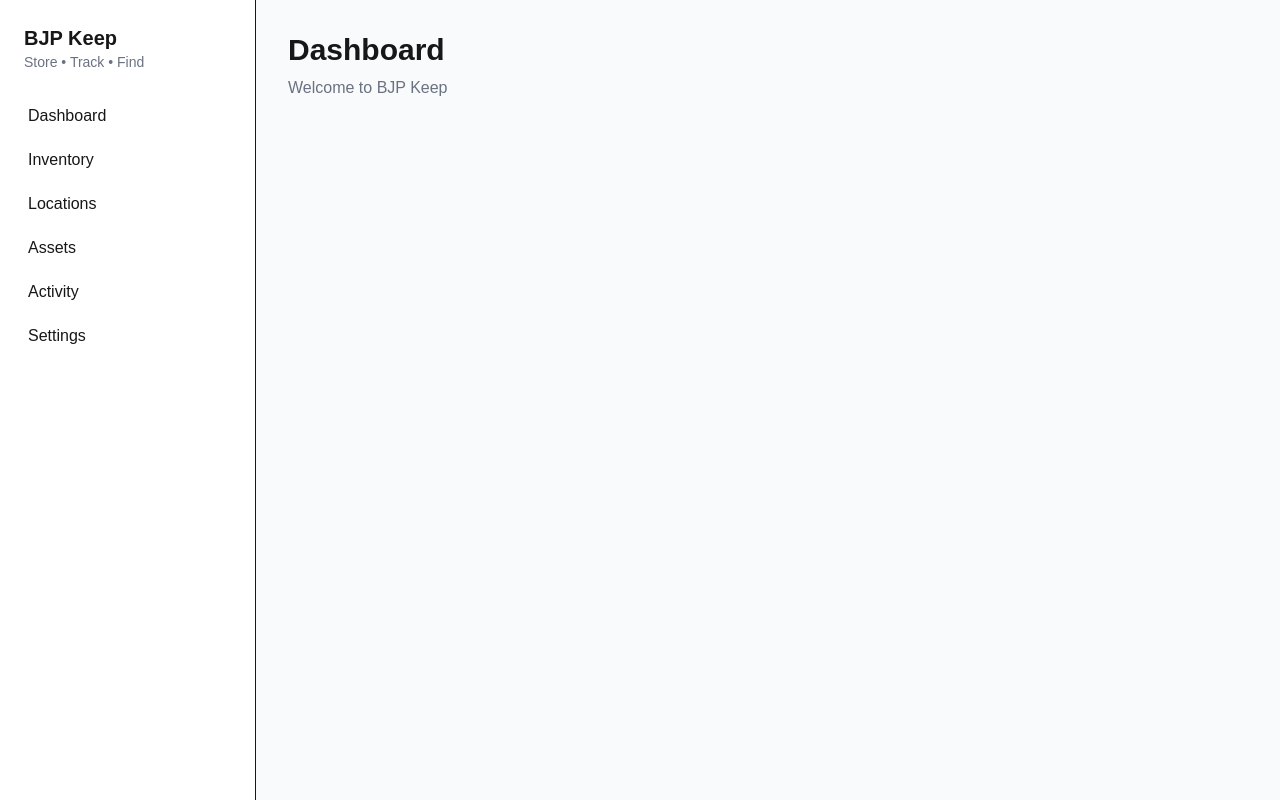
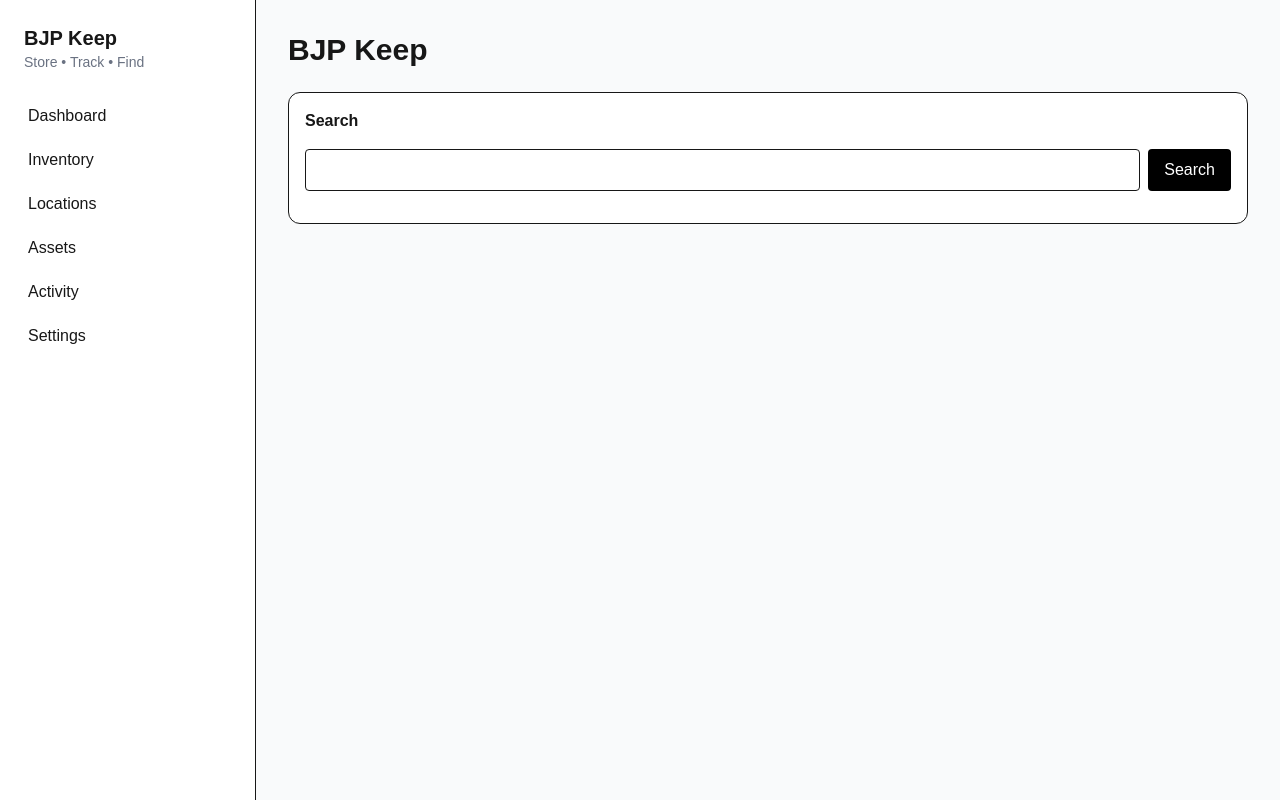
Before and after one commit to batty211/bjpkeep, a Next.js app: page / in a window 1280 px wide. Built offline with nearby package versions, Linux system fonts and the light colour scheme.

Commit message:
Phase 7 - Search

```diff
--- /dev/null
+++ b/src/app/api/search/route.ts
@@ -0,0 +1,38 @@
+import { prisma } from "@/lib/prisma";
+import { NextResponse } from "next/server";
+
+export async function GET(req: Request) {
+  const { searchParams } = new URL(req.url);
+
+  const q = searchParams.get("q") ?? "";
+
+  const items = await prisma.item.findMany({
+    where: {
+      OR: [
+        {
+          name: {
+            contains: q,
+          },
+        },
+        {
+          category: {
+            contains: q,
+          },
+        },
+      ],
+    },
+    include: {
+      shelf: {
+        include: {
+          cabinet: {
+            include: {
+              room: true,
+            },
+          },
+        },
+      },
+    },
+  });
+
+  return NextResponse.json(items);
+}
--- a/src/app/page.tsx
+++ b/src/app/page.tsx
@@ -1,16 +1,15 @@
 import AppLayout from "@/components/layout/app-layout";
+import ItemSearch from "@/components/search/item-search";
 
 export default function Home() {
   return (
     <AppLayout>
-      <div>
+      <div className="space-y-6">
         <h1 className="text-3xl font-bold">
-          Dashboard
+          BJP Keep
         </h1>
 
-        <p className="mt-2 text-gray-500">
-          Welcome to BJP Keep
-        </p>
+        <ItemSearch />
       </div>
     </AppLayout>
   );
--- /dev/null
+++ b/src/components/search/item-search.tsx
@@ -0,0 +1,64 @@
+"use client";
+
+import { useState } from "react";
+
+export default function ItemSearch() {
+  const [query, setQuery] = useState("");
+  const [items, setItems] = useState<any[]>([]);
+
+  async function search() {
+    const res = await fetch(
+      `/api/search?q=${encodeURIComponent(query)}`
+    );
+
+    const data = await res.json();
+
+    setItems(data);
+  }
+
+  return (
+    <div className="rounded-xl border bg-white p-4">
+      <h2 className="mb-4 font-semibold">
+        Search
+      </h2>
+
+      <div className="flex gap-2">
+        <input
+          className="flex-1 rounded border p-2"
+          value={query}
+          onChange={(e) =>
+            setQuery(e.target.value)
+          }
+        />
+
+        <button
+          onClick={search}
+          className="rounded bg-black px-4 py-2 text-white"
+        >
+          Search
+        </button>
+      </div>
+
+      <div className="mt-4 space-y-2">
+        {items.map((item) => (
+          <div
+            key={item.id}
+            className="rounded border p-3"
+          >
+            <div className="font-medium">
+              {item.name}
+            </div>
+
+            <div className="text-sm text-gray-500">
+              {item.shelf.code}
+            </div>
+
+            <div className="text-sm text-gray-500">
+              {item.shelf.cabinet.room.name}
+            </div>
+          </div>
+        ))}
+      </div>
+    </div>
+  );
+}
```
Also changed, not shown: 1 other file (tests, documents, lock files or other folders).
